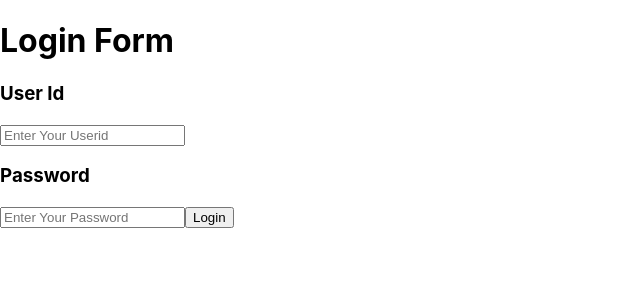
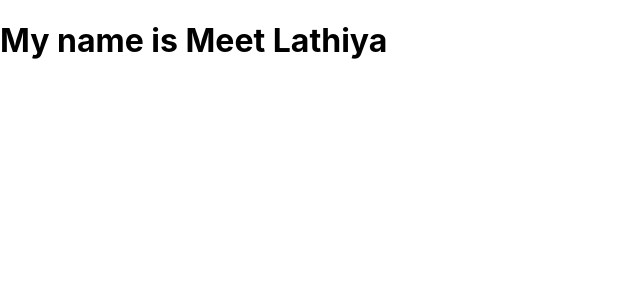
Before and after one commit to meet178/React-Js, a React (Create React App) app: page / in a window 1280 px wide. Shown: the top 300 px of the page, without its empty margins (0-640 px from the left). Built offline with nearby package versions, Linux system fonts and the light colour scheme.

Commit message:
do some change

```diff
--- a/src/App.js
+++ b/src/App.js
@@ -1,12 +1,12 @@
 import React from "react";
 import "./App.css";
-import ReactRouter from "./component/ReactRouter";
-// import UseContax from "./component/useContax/useContax";
+// import ReactRouter from "./component/ReactRouter";
+import UseContax from "./component/useContax/useContax";
 
 function App() {
   return (
-      <ReactRouter />
-//       <UseContax />
+//       <ReactRouter />
+      <UseContax />
   );
 }
 
```
